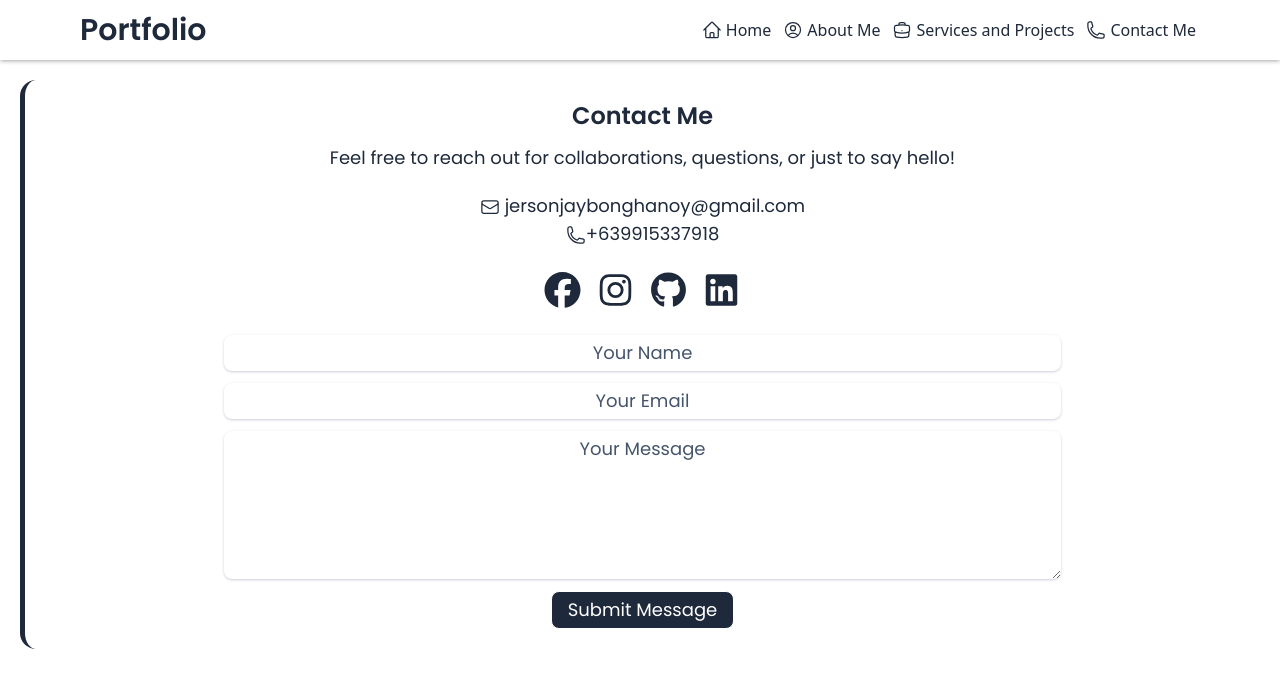
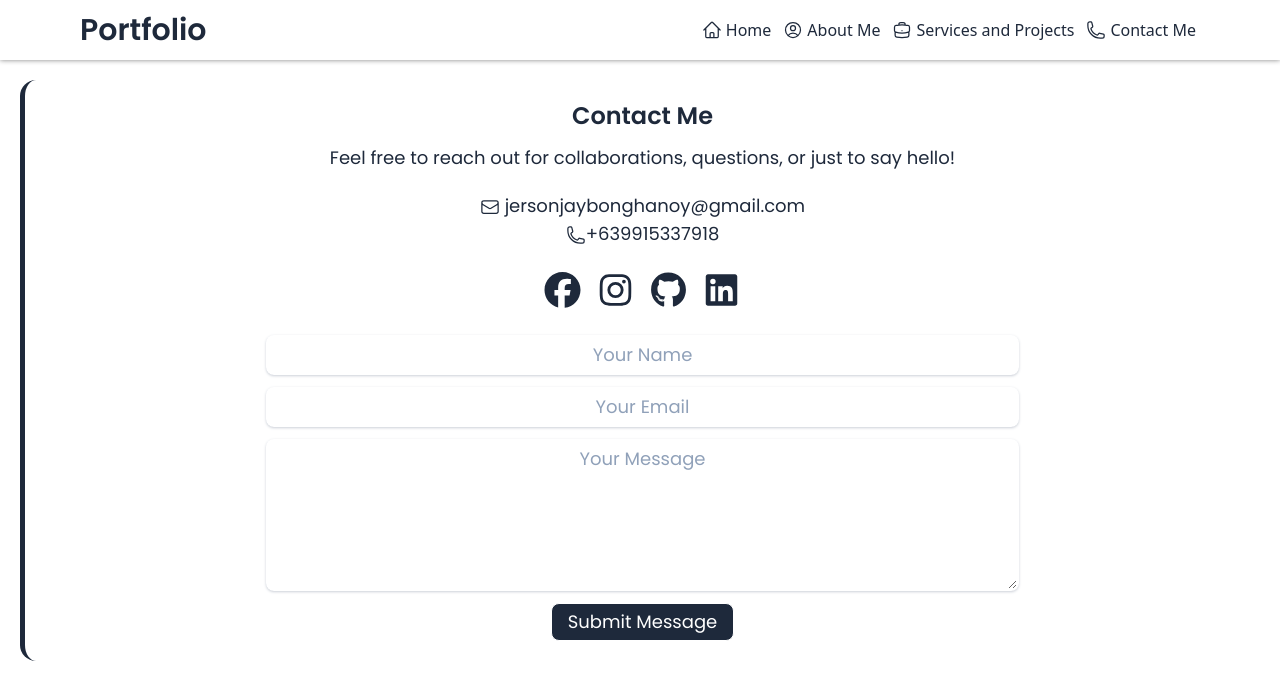
Before and after one commit to MrKabado/Potffolio, a React (Vite) app: page /contact-me in a window 1280 px wide. Shown: the top 700 px of the page. Built offline with nearby package versions, Linux system fonts and the light colour scheme; a web font is replaced by a local one.

Commit message:
added some useful but soon to add function in contact me page

```diff
--- a/package.json
+++ b/package.json
@@ -18,6 +18,7 @@
     "lucide-react": "^0.536.0",
     "react": "^19.1.0",
     "react-dom": "^19.1.0",
+    "react-headroom": "^3.2.1",
     "react-router-dom": "^7.7.1",
     "tailwindcss": "^4.1.11"
   },
--- a/src/App.jsx
+++ b/src/App.jsx
@@ -6,11 +6,14 @@ import Homepage from './pages/Homepage'
 import Aboutmepage from './pages/Aboutmepage'
 import ServicesProjects from './pages/ServicesProjects'
 import ContactMe from './pages/ContactMe'
+import Headroom from 'react-headroom'
 
 function App() {
   return (
     <BrowserRouter>
-      <Header />
+      <Headroom>
+        <Header />
+      </Headroom>
       <div className='mx-5 my-5'>
       <Routes>
         <Route path='/' element={<Homepage />}/>
--- a/src/components/Projects.jsx
+++ b/src/components/Projects.jsx
@@ -1,6 +1,6 @@
 import React from 'react'
 
-function Projects({title, Icon, description, image, alt, titleColor, iconColor, onClick}) {
+function Projects({title, Icon, description, image, alt, titleColor, iconColor, onClick, imgClass}) {
   return (
     <div className='w-full border p-3 rounded-xl bg-[#1E293B] flex flex-col justify-between'>
       <span>
@@ -10,7 +10,7 @@ function Projects({title, Icon, description, image, alt, titleColor, iconColor,
 
         <p className="text-sm text-white md:text-lg">{description}</p>
       </span>
-      <img className='border rounded-md mt-3 hover:cursor-pointer active:cursor-wait' onClick={onClick} src={image} alt={alt} />
+      <img className={`border-2 border-transparent transiton duration-100 rounded-md mt-3 hover:cursor-pointer active:cursor-wait ${imgClass} hover:border-white`} onClick={onClick} src={image} alt={alt} />
     </div>
   )
 }
--- a/src/pages/Aboutmepage.jsx
+++ b/src/pages/Aboutmepage.jsx
@@ -12,7 +12,7 @@ function Aboutmepage() {
   }
 
   return (
-    <div className='p-5 text-[#1E293B] border-l-5 rounded-2xl font-poppins'>
+    <div className='p-5 text-[#1E293B] border-l-5 rounded-2xl font-poppins xl:px-20'>
       <h1 className='flex items-center text-xl font-semibold md:text-2xl'><UserIcon className='w-8 md:w-10'/>Who Am I?</h1>
       <div className='border p-2 mt-5 mb-10 bg-[#1E293B] rounded-lg'>
         <p className='text-white text-justify md:text-lg'>Hi, I’m Jerson Jay — a dedicated Information Technology student passionate about turning ideas into digital solutions. I have a passion for technology and a knack for problem-solving, aiming to create innovative solutions that meet and exceed expectations.</p>
@@ -94,8 +94,8 @@ function Aboutmepage() {
 
       <div className='p-2 my-10 shadow-md shadow-gray-300 rounded-lg'>
         <h1 className='font-semibold text-xl my-2 md:text-2xl'>Ready to bring ideas to life?</h1>
-        <p className='text-[#1E293B] text-sm md:text-lg'>I offer creative, reliable, and efficient solutions that go beyond just code. Tap in and explore what I can do for you — because your next big project deserves nothing less.
-        </p><Button to={"/contact-me"} text={"Reach Out!"} className={"text-blue-500 inline-block md:text-lg"}/>
+        <p className='text-[#1E293B] text-sm md:text-lg'>I offer creative, reliable, and efficient solutions that go beyond just code. Tap in and explore what I can do for you — because your next big project deserves nothing less.</p>
+        <Button to={"/contact-me"} text={"Reach Out!"} className={"text-blue-500 inline-block md:text-lg hover:text-blue-700"}/>
       </div>
     </div>
   )
--- a/src/pages/ContactMe.jsx
+++ b/src/pages/ContactMe.jsx
@@ -6,7 +6,7 @@ import Button from '../components/Button'
 
 function ContactMe() {
   return (
-    <div className='p-5 text-[#1E293B] border-l-5 rounded-2xl font-poppins flex flex-col items-center'>
+    <div className='p-5 text-[#1E293B] border-l-5 rounded-2xl font-poppins flex flex-col items-center xl:px-20'>
       <div className='text-center'>
         <h1 className='text-xl font-semibold mb-3 md:text-2xl'>Contact Me</h1>
         <p className='text-sm md:text-lg'>Feel free to reach out for collaborations, questions, or just to say hello!</p>
@@ -18,25 +18,31 @@ function ContactMe() {
 
         <div className='flex my-5 justify-center w-full md:w-fit mx-auto'>
           <a href="https://www.facebook.com/jersonjay.bonghanoy" className='m-1'>
-            <FontAwesomeIcon icon={faFacebook} className='text-3xl md:text-4xl'/>
+            <FontAwesomeIcon icon={faFacebook} className='text-3xl md:text-4xl transition-transform duration-200 hover:scale-110'/>
           </a>
           <a href="https://www.instagram.com/jerson_jay18/" className='m-1'>
-            <FontAwesomeIcon icon={faInstagram} className='text-3xl md:text-4xl'/>
+            <FontAwesomeIcon icon={faInstagram} className='text-3xl md:text-4xl transition-transform duration-200 hover:scale-110'/>
           </a>
           <a href="https://github.com/MrKabado/" className='m-1'>
-            <FontAwesomeIcon icon={faGithub} className='text-3xl md:text-4xl'/>
+            <FontAwesomeIcon icon={faGithub} className='text-3xl md:text-4xl transition-transform duration-200 hover:scale-110'/>
           </a>
           <a href="https://www.linkedin.com/in/bonghanoy-jerson-jay-49b205378/" className='m-1'>
-            <FontAwesomeIcon icon={faLinkedin} className='text-3xl md:text-4xl'/>
+            <FontAwesomeIcon icon={faLinkedin} className='text-3xl md:text-4xl transition-transform duration-200 hover:scale-110'/>
           </a>
         </div>
       </div>
 
       <div className='flex flex-col gap-3 w-full sm:w-[70%] md:w-[70%] lg:w-[70%]'>
-        <input type="text" placeholder='Your Name' className='shadow shadow-gray-300 p-1 text-center rounded-lg placeholder-slate-600 focus:outline-[#1E293B] md:text-lg'/>
-        <input type="email" placeholder='Your Email' className='shadow shadow-gray-300 p-1 text-center rounded-lg placeholder-slate-600 focus:outline-[#1E293B] md:text-lg'/>
-        <textarea name="" id="" cols="30" rows="5" placeholder='Your Message' className='shadow shadow-gray-300 p-1 text-center rounded-lg placeholder-slate-600 focus:outline-[#1E293B] md:text-lg'></textarea>
-        <Button text={"Submit Message"} className={"border py-1 px-4 rounded-lg bg-[#1E293B] text-white md:text-lg"} divclassName={"flex justify-center w-auto"}/>
+        <input
+          type="text"
+          placeholder='Your Name'
+          className='shadow shadow-gray-300 p-1 text-center rounded-lg placeholder-slate-400 focus:outline-[#1E293B] md:text-lg border-2 border-transparent transition hover:border-[#1E293B]'/>
+        <input type="email" placeholder='Your Email' className='shadow shadow-gray-300 p-1 text-center rounded-lg placeholder-slate-400 focus:outline-[#1E293B] md:text-lg border-2 border-transparent transition hover:border-[#1E293B]'/>
+        <textarea name="" id="" cols="30" rows="5" placeholder='Your Message' className='shadow shadow-gray-300 p-1 text-center rounded-lg placeholder-slate-400 focus:outline-[#1E293B] md:text-lg border-2 border-transparent transition hover:border-[#1E293B]'></textarea>
+        <Button
+          text={"Submit Message"}
+          className={"border py-1 px-4 rounded-lg bg-[#1E293B] text-white md:text-lg transition-transform hover:scale-[1.03]"}
+          divclassName={"flex justify-center w-auto"}/>
       </div>
     </div>
   )
--- a/src/pages/Homepage.jsx
+++ b/src/pages/Homepage.jsx
@@ -5,7 +5,7 @@ import {HandRaisedIcon, PhoneArrowDownLeftIcon} from '@heroicons/react/24/outlin
 
 function Homepage() {
   return (
-    <div className='flex flex-col gap-10 overflow-hidden items-center w-full justify-evenly'>
+    <div className='flex flex-col gap-10 overflow-hidden items-center w-full justify-evenly xl:px-20'>
       <div className='flex flex-col gap-10 items-center md:flex-row-reverse md:mt-15 md:w-full md:justify-evenly'>
         <div className='flex justify-center sm:w-fit md:w-auto md:self-baseline w-full'>
           <img src={ProfilePic} alt="profile picture" className='w-[50%] border-[#1E293B] border-4 rounded-full bg-[#1E293B] md:w-[60%] lg:w-[70%]'/>
```
Also changed, not shown: src/pages/ServicesProjects.jsx (+5 -5 lines), 1 other file (tests, documents, lock files or other folders).
